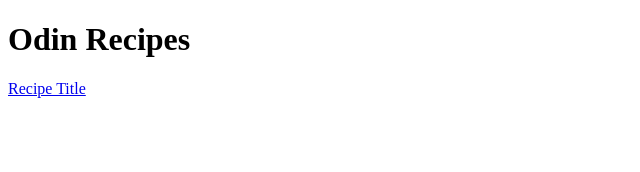
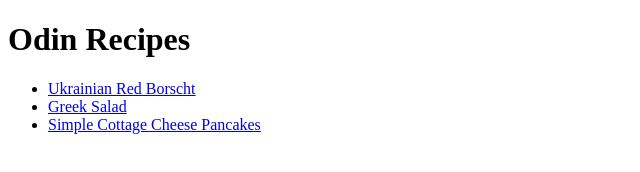
Before and after one commit to Firkax69/odin-recipes, a plain HTML site: page index.html in a window 1280 px wide. Shown: the whole page, without its empty margins (0-640 px from the left). Drawn offline with Linux system fonts and the light colour scheme.

Commit message:
Updgrade index.html and linked with other recipe files

```diff
--- a/index.html
+++ b/index.html
@@ -7,6 +7,10 @@
 </head>
 <body>
     <h1>Odin Recipes</h1>
-    <a href="recipes/lasagna.html">Recipe Title</a>
+    <ul>
+        <li><a href="./recipes/borscht.html" target="_blank" rel="noopener noreferrer">Ukrainian Red Borscht</a></li>
+        <li><a href="./recipes/salad.html" target="_blank" rel="noopener noreferrer">Greek Salad</a></li>
+        <li><a href="./recipes/pancacke.html" target="_blank" rel="noopener noreferrer">Simple Cottage Cheese Pancakes</a></li>
+    </ul>
 </body>
 </html>
```
